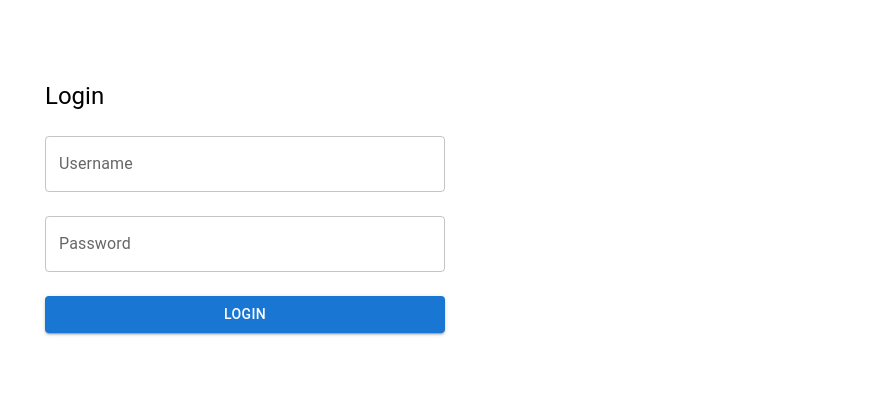
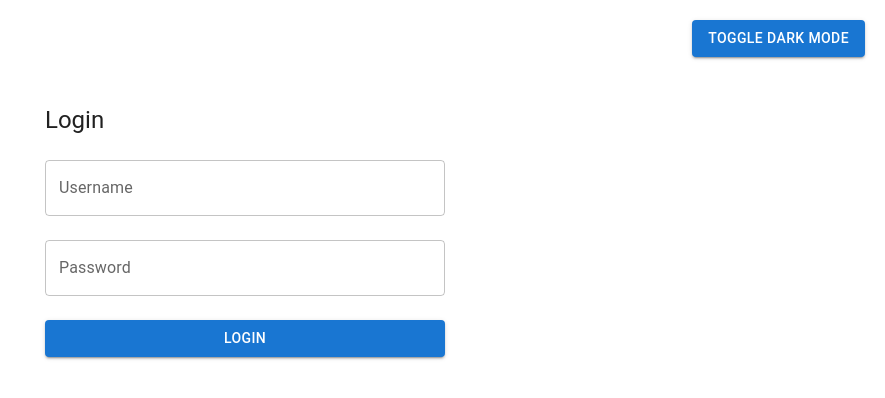
Before and after one commit to isharanilangani/loons_lab, a React (Create React App) app in the folder movie-explorer/: page / in a window 1280 px wide. Shown: the top 398 px of the page, without its empty margins (395-1280 px from the left). Built offline with nearby package versions, Linux system fonts and the light colour scheme.

Commit message:
feat: implement light and dark mode toggle for improved user experience

```diff
--- a/movie-explorer/src/App.js
+++ b/movie-explorer/src/App.js
@@ -1,21 +1,35 @@
+import React from "react";
 import { BrowserRouter as Router, Routes, Route } from "react-router-dom";
+import { ThemeProvider as MuiThemeProvider } from "@mui/material/styles";
+import { CssBaseline, Box, Button } from "@mui/material";
+
+import { AuthProvider } from "./context/AuthContext";
+import { MovieProvider } from "./context/MovieContext";
+import { ThemeProvider, useTheme } from "./context/ThemeContext";
+
+import { lightTheme, darkTheme } from "./theme/theme.js";
 import LoginPage from "./pages/LoginPage";
 import Home from "./pages/Home";
 import MovieDetails from "./pages/MovieDetails";
 import ProtectedRoute from "./components/ProtectedRoute";
-import { AuthProvider } from "./context/AuthContext";
-import { MovieProvider } from "./context/MovieContext";
 
-function App() {
+const AppContent = () => {
+  const { mode, toggleMode } = useTheme();
+
   return (
-    <AuthProvider>
-      <MovieProvider>
+    <MuiThemeProvider theme={mode === "light" ? lightTheme : darkTheme}>
+      <CssBaseline />
+      <Box sx={{ backgroundColor: "background.default", minHeight: "100vh", p: 3 }}>
+        <Button
+          variant="contained"
+          onClick={toggleMode}
+          sx={{ position: "absolute", top: 20, right: 20 }}
+        >
+          Toggle {mode === "light" ? "Dark" : "Light"} Mode
+        </Button>
         <Router>
           <Routes>
-            {/* Public Route */}
             <Route path="/" element={<LoginPage />} />
-
-            {/* Protected Routes */}
             <Route
               path="/home"
               element={
@@ -34,9 +48,19 @@ function App() {
             />
           </Routes>
         </Router>
+      </Box>
+    </MuiThemeProvider>
+  );
+};
+
+const App = () => (
+  <ThemeProvider>
+    <AuthProvider>
+      <MovieProvider>
+        <AppContent />
       </MovieProvider>
     </AuthProvider>
-  );
-}
+  </ThemeProvider>
+);
 
 export default App;
--- /dev/null
+++ b/movie-explorer/src/context/ThemeContext.js
@@ -0,0 +1,28 @@
+import React, { createContext, useState, useContext, useEffect } from 'react';
+
+const ThemeContext = createContext();
+
+export const useTheme = () => useContext(ThemeContext);
+
+export const ThemeProvider = ({ children }) => {
+  const [mode, setMode] = useState('light');
+
+  useEffect(() => {
+    const savedMode = localStorage.getItem('theme') || 'light';
+    setMode(savedMode);
+  }, []);
+
+  const toggleMode = () => {
+    setMode((prevMode) => {
+      const newMode = prevMode === 'light' ? 'dark' : 'light';
+      localStorage.setItem('theme', newMode);
+      return newMode;
+    });
+  };
+
+  return (
+    <ThemeContext.Provider value={{ mode, toggleMode }}>
+      {children}
+    </ThemeContext.Provider>
+  );
+};
--- a/movie-explorer/src/pages/Home.js
+++ b/movie-explorer/src/pages/Home.js
@@ -1,10 +1,10 @@
 import { useEffect, useState } from "react";
+import { Box, Typography, Grid, Button } from "@mui/material";
+import { useNavigate } from "react-router-dom";
 import { fetchTrendingMovies, searchMovies } from "../api/tmdb";
+import { useAuth } from "../context/AuthContext";
 import SearchBar from "../components/SearchBar";
 import MovieCard from "../components/MovieCard";
-import { Grid, Typography, Button, Box } from "@mui/material";
-import { useNavigate } from "react-router-dom";
-import { useAuth } from "../context/AuthContext";
 
 const Home = () => {
   const [movies, setMovies] = useState([]);
--- /dev/null
+++ b/movie-explorer/src/theme/theme.js
@@ -0,0 +1,29 @@
+import { createTheme } from '@mui/material/styles';
+
+// Light Theme
+export const lightTheme = createTheme({
+  palette: {
+    mode: 'light',
+    primary: {
+      main: '#1976d2',
+    },
+    background: {
+      default: '#fff',
+      paper: '#f4f4f4',
+    },
+  },
+});
+
+// Dark Theme
+export const darkTheme = createTheme({
+  palette: {
+    mode: 'dark',
+    primary: {
+      main: '#90caf9',
+    },
+    background: {
+      default: '#121212',
+      paper: '#1d1d1d',
+    },
+  },
+});
```
